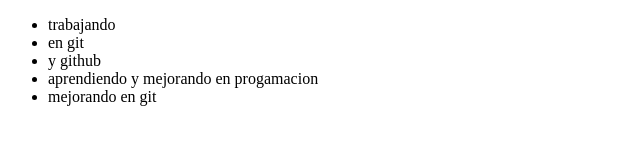
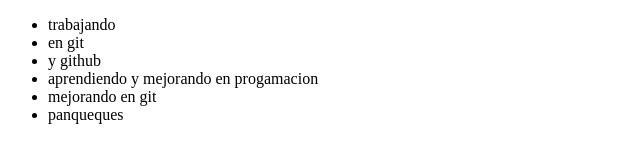
Before and after one commit to Ayuya2001/prueba-git, a plain HTML site: page index.html in a window 1280 px wide. Shown: the whole page, without its empty margins (0-640 px from the left). Drawn offline with Linux system fonts and the light colour scheme.

Commit message:
agregando panqueques

```diff
--- a/index.html
+++ b/index.html
@@ -14,6 +14,7 @@
             <li>y github</li>
             <li>aprendiendo y mejorando en progamacion</li>
             <li>mejorando en git</li>
+            <li>panqueques</li>
         </ul>
     </main>
 
```
